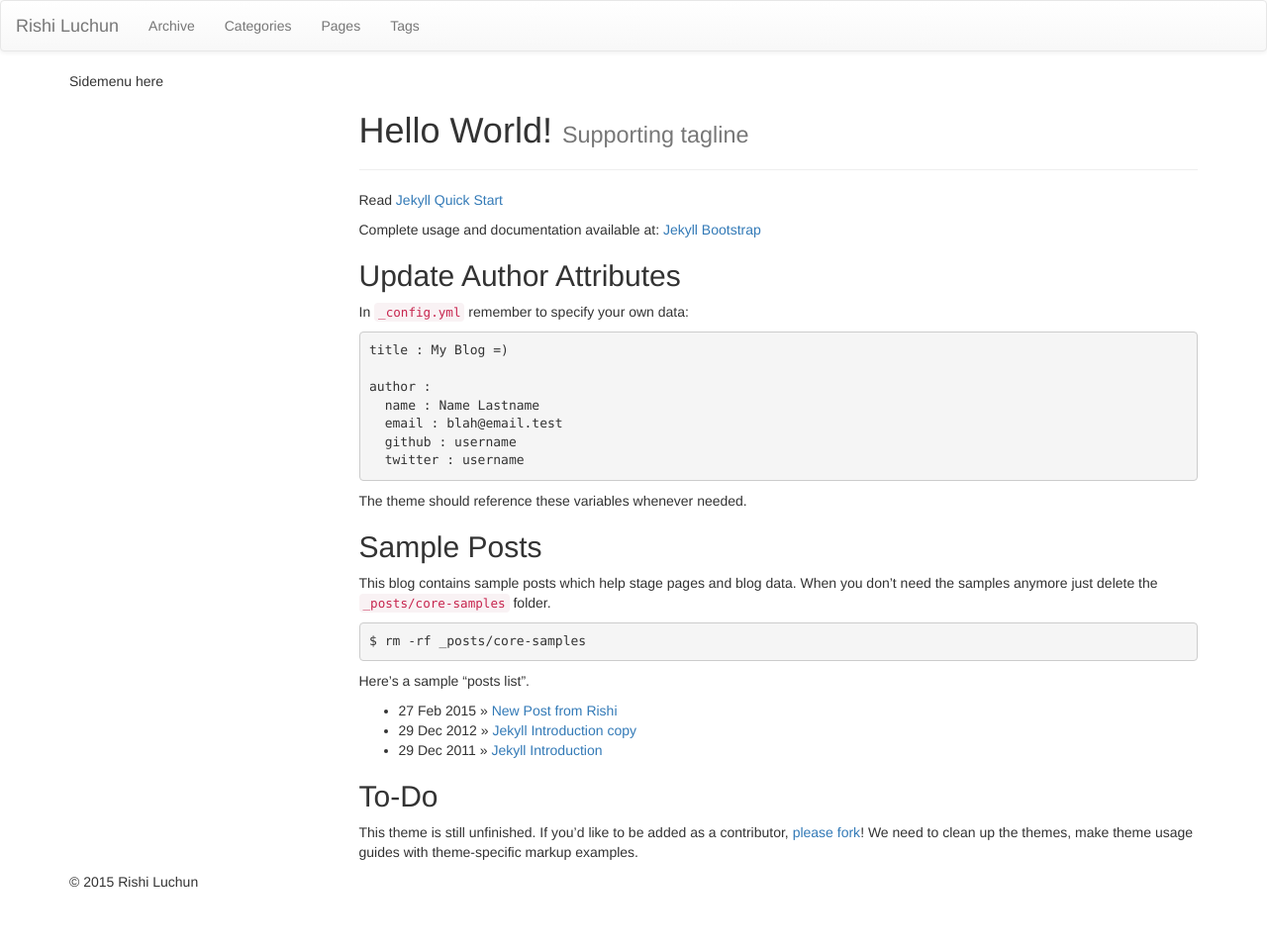
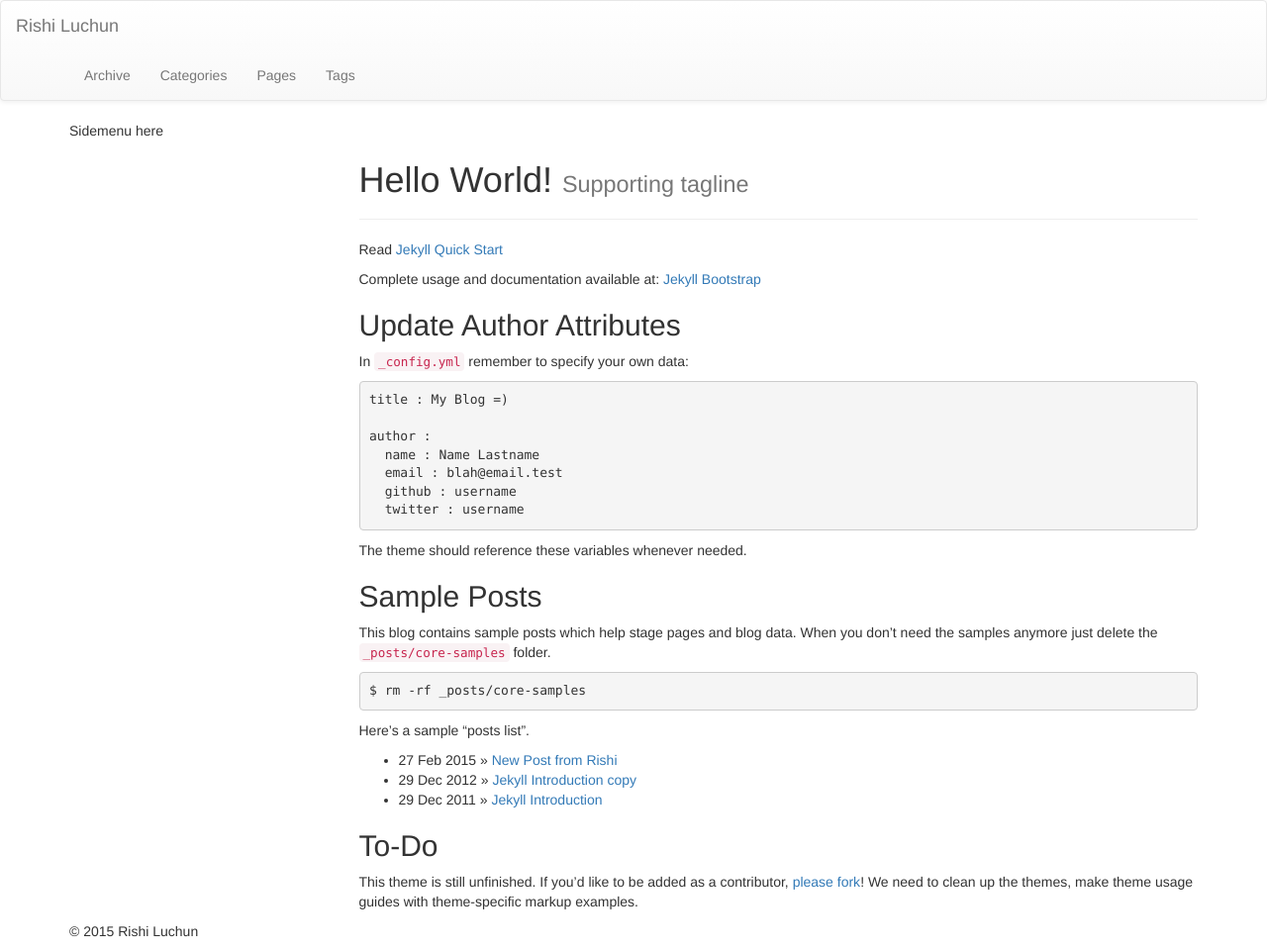
Before and after one commit to rluchun/rluchun.github.io, a Jekyll site: the page built from index.md, in a window 1280 px wide. Shown: the whole page at 99% size. Built offline with Jekyll 4.4.1, drawn with Linux system fonts in a browser that asks for light colours; nearby versions of some CDN libraries; library files that are not in the unit come from our copies; before the commit the page ends 911 px from its top, so only the background shows below that.

Commit message:
menu alignment

```diff
--- a/_includes/themes/bootstrap-3/default.html
+++ b/_includes/themes/bootstrap-3/default.html
@@ -58,11 +58,17 @@
 
         <!-- Collect the nav links, forms, and other content for toggling -->
         <div class="collapse navbar-collapse" id="jb-navbar-collapse">
-          <ul class="nav navbar-nav">
-            {% assign pages_list = site.pages %}
-            {% assign group = 'navigation' %}
-            {% include JB/pages_list %}
-          </ul>
+          <div class="container">
+            <div class="row">
+              <div class="col-md-12">
+                <ul class="nav navbar-nav">
+                  {% assign pages_list = site.pages %}
+                  {% assign group = 'navigation' %}
+                  {% include JB/pages_list %}
+                </ul>
+              </div>
+            </div>
+          </div>
         </div><!-- /.navbar-collapse -->
       </nav>
 
```
